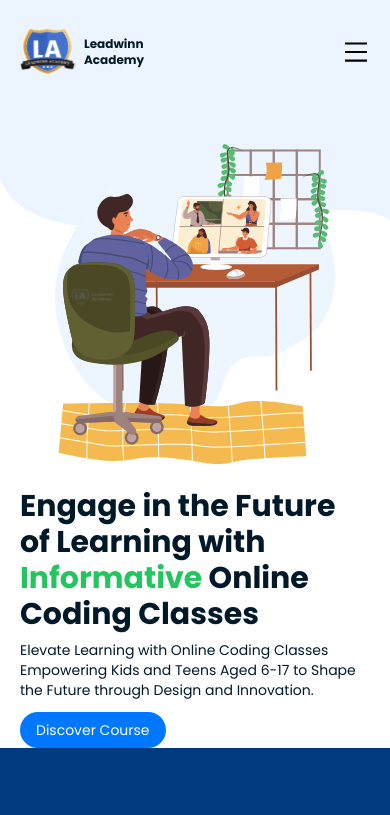
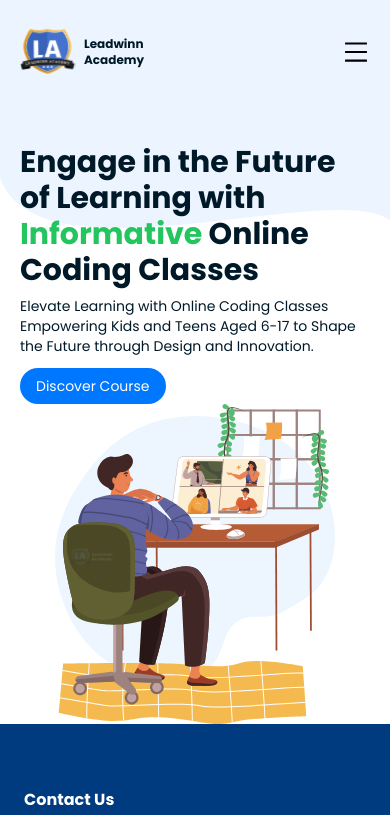
Before and after one commit to Adeleyeha-17/Leadwinn-Academy, a React (Vite) app: page / in a window 390 px wide. Shown: the top 815 px of the page. Built offline with nearby package versions, Linux system fonts and the light colour scheme.

Commit message:
updated home component

```diff
--- a/src/pages/Home.tsx
+++ b/src/pages/Home.tsx
@@ -26,7 +26,7 @@ export const Home = () => {
             <path d="M0 0H1440V813.284C1229.5 658.095 148 1058 0 658.095V197V0Z" fill="#ECF5FF"/>
          </svg>
 
-         <div className="flex flex-col-reverse md:flex-row mt-20 md:mt-24 justify-between lg:max-xl:px-10 lg:space-x-20  px-5 md:max-w-6xl lg:max-w-7xl mx-auto">
+         <div className="flex flex-col md:flex-row mt-20 md:mt-24 justify-between lg:max-xl:px-10 lg:space-x-20  px-5 md:max-w-6xl lg:max-w-7xl mx-auto">
             <div className="font-poppins text-lead-black">
 
                <h1 className="text-3xl md:text-5xl font-bold md:leading-snug mb-2 md:mb-5">Engage in the Future of Learning with <span className={`animate-slide-top ${currentColorClass}`}>{currentWord}</span> Online Coding Classes</h1>
@@ -36,7 +36,7 @@ export const Home = () => {
 
             </div>
 
-            <img src="./homeIllustration.svg" alt="home illustration" className=" mx-auto w-4/5 md:w-2/5 mb-6 md:mb-0"/>
+            <img src="./homeIllustration.svg" alt="home illustration" className=" mx-auto w-4/5 md:w-2/5"/>
          </div>
       </div>
    )
```
